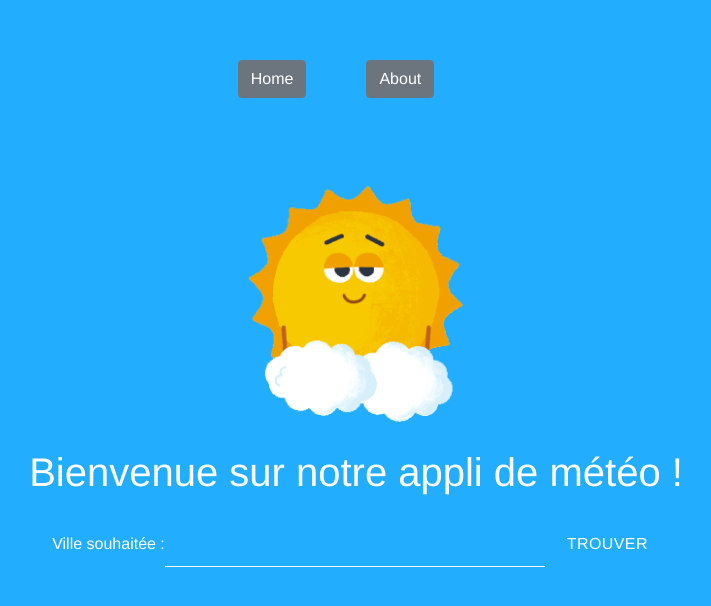
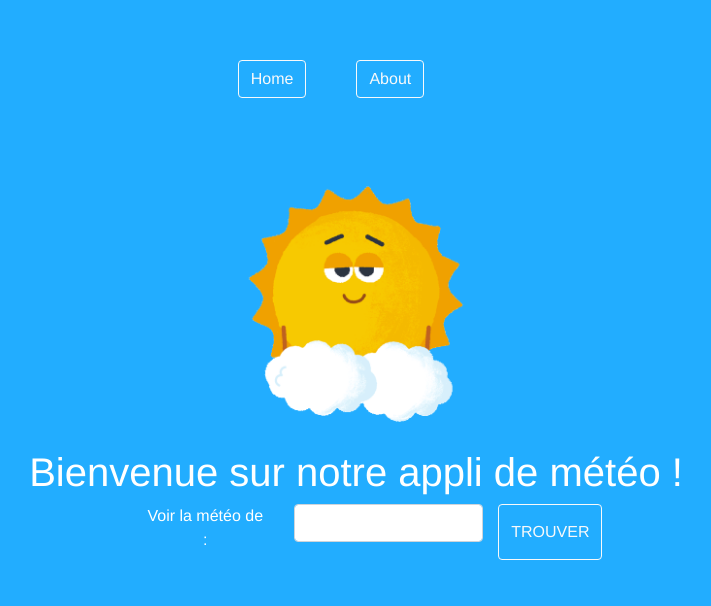
Before and after one commit to Ldqtheone/meteo-project, a Vue app: page /#/ in a window 1280 px wide. Shown: the top 606 px of the page, without its empty margins (284-995 px from the left). Built offline with nearby package versions, Linux system fonts and the light colour scheme; what vue-async-computed would draw is missing.

Commit message:
Remove Css and add bootstrap

```diff
--- a/src/App.vue
+++ b/src/App.vue
@@ -2,10 +2,10 @@
   <div id="app">
     <div class="nav">
       <router-link :to="{ name: 'Home' }" class="nav__link"
-        ><b-button class="button">Home</b-button></router-link
+        ><b-button variant="outline-light" >Home</b-button></router-link
       >
       <router-link :to="{ name: 'About' }" class="nav__link"
-        ><b-button class="button">About</b-button></router-link
+        ><b-button variant="outline-light" >About</b-button></router-link
       >
     </div>
     <router-view />
--- a/src/components/Weather.vue
+++ b/src/components/Weather.vue
@@ -1,26 +1,33 @@
 <template>
   <div class="weather">
     <h1>{{ msg }}</h1>
-    <label for="reSearch">Ville souhaitée : </label>
-    <input type="text" class="searchbar" v-model="reSearch" id="reSearch" />
-    <button class="button" @click="getCityWeather">TROUVER</button>
+    <b-row class="my-1">
+      <b-col sm="2">
+        <label for="reSearch">Voir la météo de : </label>
+      </b-col>
+      <b-col sm="3">
+        <b-form-input v-model="reSearch" id="reSearch"></b-form-input>
+      </b-col>
+      <b-button variant="outline-light" @click="getCityWeather">TROUVER</b-button>
+    </b-row>
     <div class="city" v-if="this.$store.getters.city !== ''">
-      <CityWeather v-bind:cityWeather="this.villeWeather" />
+      <CityWeather v-bind:cityWeather="this.villeWeather"/>
     </div>
   </div>
 </template>
 
 <script>
 import moment from "moment-timezone";
+
 moment.locale("fr");
 
 import axios from "axios";
-import { CURRENT_WEATHER_CITY } from "../constants";
+import {CURRENT_WEATHER_CITY} from "../constants";
 import CityWeather from "./CityWeather";
 
 export default {
   name: "Weather",
-  components: { CityWeather },
+  components: {CityWeather},
   props: {
     msg: String,
   },
@@ -41,7 +48,7 @@ export default {
 
       let canPush = cityName.length < 9;
 
-      if(!cityName.includes(this.reSearch.toUpperCase()) && canPush)
+      if (!cityName.includes(this.reSearch.toUpperCase()) && canPush)
         axios
             .get(CURRENT_WEATHER_CITY + "&q=" + this.reSearch)
             .then((response) => {
@@ -51,7 +58,7 @@ export default {
               this.$store.commit("searchCity", this.reSearch);
             });
       else {
-        if(!canPush)
+        if (!canPush)
           this.$store.commit("displayError", "Le nombre maximale de ville a été atteint");
         else
           this.$store.commit("displayError", "La ville recherchée est déjà affichée");
@@ -64,71 +71,11 @@ export default {
 </script>
 
 <style scoped>
-.searchbar,
-.button {
-  height: 45px;
-  margin: 1em 0 4em;
-  padding: 0;
-  letter-spacing: 0.025em;
-  text-transform: uppercase;
-  color: white;
-  border: none;
-}
-.searchbar {
-  width: 380px;
-  border-bottom: solid thin white;
-  color: white;
-  color: rgba(255, 255, 255, 0.7);
-  background: transparent;
+
+.my-1{
+  margin-left:  26em;
 }
 
-.searchbar::-webkit-input-placeholder {
-  color: white;
-  opacity: 0.35;
-}
-.searchbar::-moz-placeholder {
-  color: white;
-  opacity: 0.35;
-}
-.searchbar:-ms-input-placeholder {
-  color: white;
-  opacity: 0.35;
-}
-.searchbar:-moz-placeholder {
-  color: white;
-  opacity: 0.35;
-}
-
-.button:focus,
-.searchbar:focus {
-  outline: none;
-  color: white;
-}
-.searchbar:focus::-webkit-input-placeholder {
-  color: white;
-  opacity: 0.7;
-}
-.searchbar:focus::-moz-placeholder {
-  color: white;
-  opacity: 0.7;
-}
-.searchbar:focus:-ms-input-placeholder {
-  color: white;
-  opacity: 0.7;
-}
-.searchbar:focus:-moz-placeholder {
-  color: white;
-  opacity: 0.7;
-}
-
-.button {
-  border: none;
-  border: solid 2px #22adff;
-  border-radius: 5px;
-  background: rgba(255, 255, 255, 0);
-  padding: 10px;
-  margin-left: 10px;
-}
 .panel {
   width: 100%;
   display: inline-block;
```
